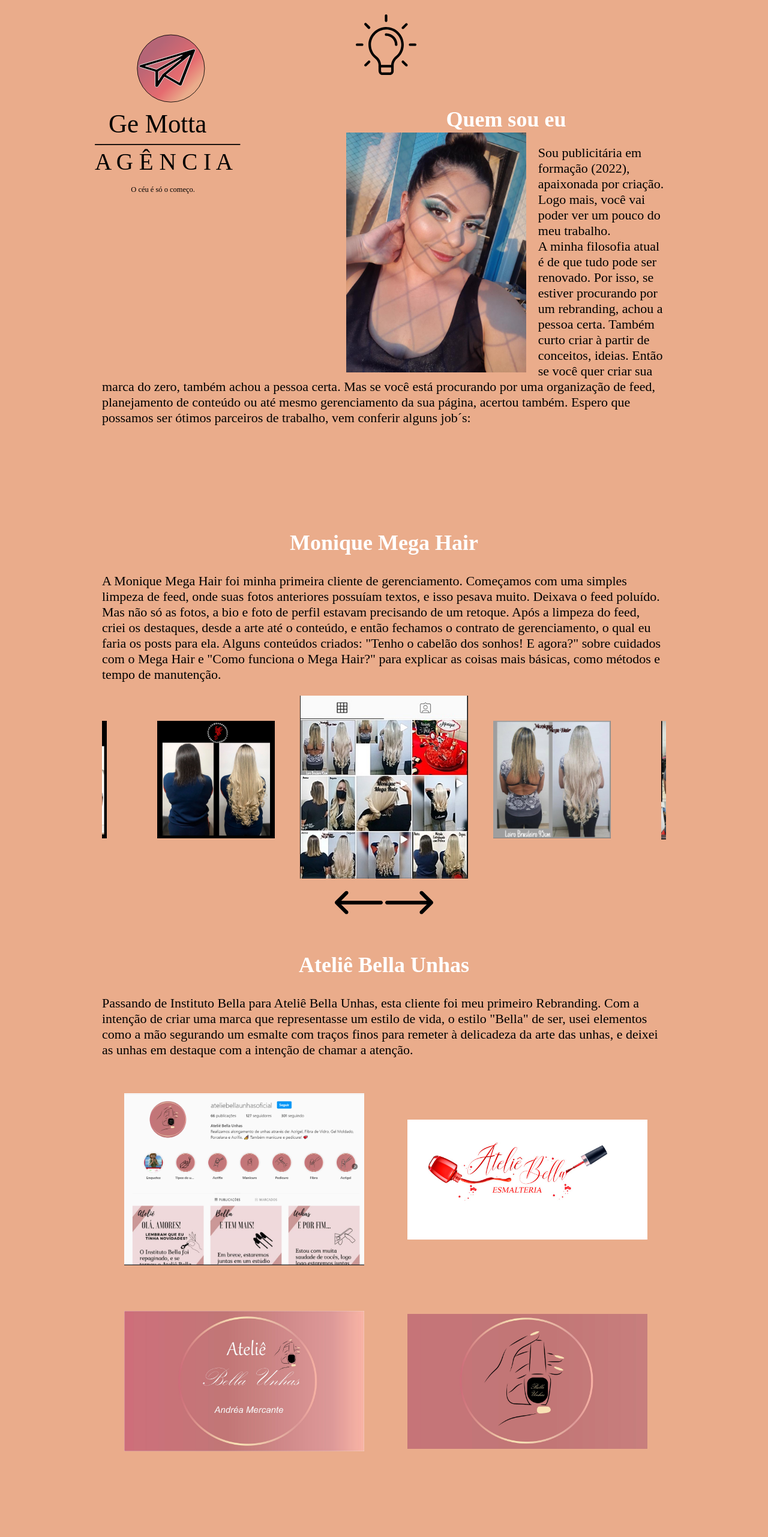
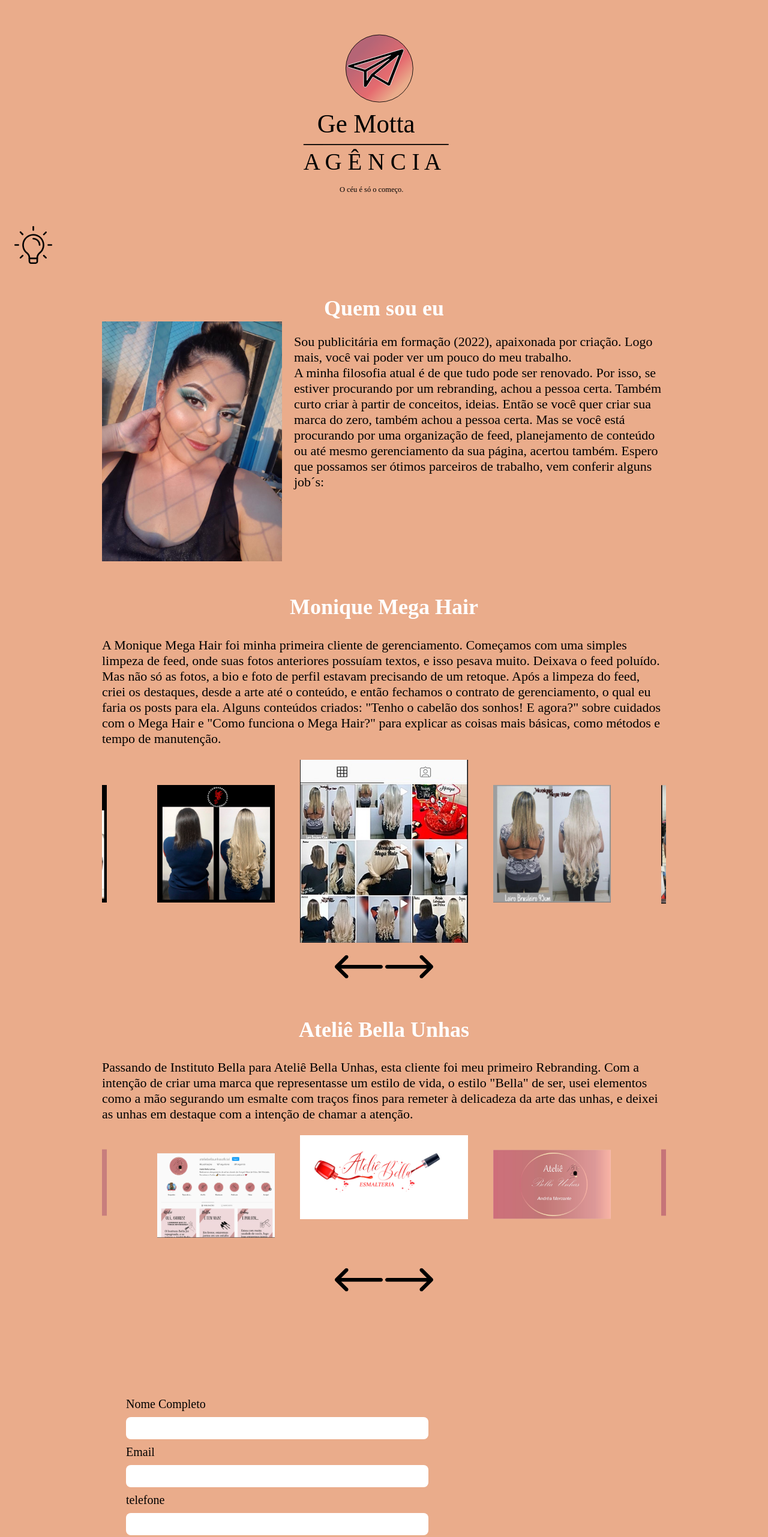
Before and after one commit to MottaGe/AgenciaPage, a plain HTML site: page index.html in a window 1280 px wide. Shown: the top 2563 px of the page at 60% size. Drawn offline with Linux system fonts and the light colour scheme; a web font is replaced by a local one.

Commit message:
ajustes carrossel

```diff
--- a/css/home.css
+++ b/css/home.css
@@ -153,7 +153,7 @@
 
 #luz{
     margin: 0 0 0 1em;
-    width: 8%;
+    width: 5%;
     height: auto;
     cursor: pointer;
 }
@@ -307,7 +307,7 @@
 
 .carousel .foto_carr{
     transform: scale(0.7);
-    transition: 3s;
+    transition: 1s;
 }
 
 .carousel .slick-center{
@@ -338,14 +338,25 @@
 }
 
 .feed2{
-    width: 50%;
+
 }
 
-#carouselD{
-  width:80%;
+
+
+.logo{
+
+    width: 45%;
 }
 
-.logo{
-    float: inline-start;
-    width: 45%;
+.carousel2 .foto_carr2{
+    transform: scale(0.7);
+    transition: 1s;
 }
+
+.carousel2 .slick-center{
+    transform: scale(1);
+}
+
+#fotoA{
+
+}
--- a/index.html
+++ b/index.html
@@ -5,8 +5,8 @@
     <meta charset="UTF-8">
     <meta name="viewport" content="width=device-width, initial-scale=1.0">
     <title>Ge Motta Agencia</title>
-    <link rel="stylesheet" href="./css/home.css">
-    <link rel="stylesheet" href="./css/mobile.css">
+    <link rel="stylesheet" type="text/css" href="./css/home.css">
+    <link rel="stylesheet" type="text/css" href="./css/mobile.css">
 
     <link rel="stylesheet" type="text/css" href="./css/slick.css"/>
     <link rel="stylesheet" type="text/css" href="./css/slick-theme.css"/>
@@ -68,7 +68,7 @@
                 <p>
                     Passando de Instituto Bella para Ateliê Bella Unhas, esta cliente foi meu primeiro Rebranding. Com a intenção de criar uma marca que representasse um estilo de vida, o estilo "Bella" de ser, usei elementos como a mão segurando um esmalte com traços finos para remeter à delicadeza da arte das unhas, e deixei as unhas em destaque com a intenção de chamar a atenção.
                 </p>
-                <table>
+                <!--<table>
                 <tr>
                     <td><img id="foto" class="foto_carr feed2 atelie" src="./imagens/atelie/feed.PNG"></td>
                     <td><img id="foto" class="foto_cliente1 foto_carr atelie" src="./imagens/atelie/logoAntigo.jpeg"></td>
@@ -79,23 +79,26 @@
                     <td><img id="foto" class="foto_cliente3 foto_carr atelie" src="./imagens/atelie/logoinsta.jpeg"></td>
                 </tr>
             </table>
-                    <!--
-                <div class="carousel" id="carouselD">
+        -->
 
-                    <img id="foto" class="foto_carr" src="./imagens/atelie/feed.PNG">
-                    <img id="foto" class="foto_clientea foto_carr" src="./imagens/atelie/logoAntigo.jpeg">
-                    <img id="foto" class="foto_clientea foto_carr" src="./imagens/atelie/logo.jpeg">
-                    <img id="foto" class="foto_clientea foto_carr" src="./imagens/atelie/logoinsta.jpeg">
+                <div class="carousel2" id="carouselD">
+
+
+                    <img data-name="foto1" id="fotoA" class="foto_clientea foto_carr2" src="./imagens/atelie/logoAntigo.jpeg" >
+                    <img data-name="foto2" id="fotoA" class="foto_clientea foto_carr2" src="./imagens/atelie/logo.jpeg">
+                    <img data-name="foto3" id="fotoA" class="foto_clientea foto_carr2" src="./imagens/atelie/logoinsta.jpeg">
+                    <img data-name="foto4" id="fotoA" class="foto_carr2 feed2" src="./imagens/atelie/feed.PNG" >
 
 
 
                 </div>
                 <div class="divArrows">
                     <img id="left-arrowa" class="arrow" src="./imagens/left-arrow.svg">
+                    <span>
                     <img id="right-arrowa" class="arrow" src="./imagens/arrow.svg">
                 </div>
 
-                <-- Botao modal
+                <!-- Botao modal
                 <br><button  id="ModalA" class="enviar btnModal">ver fotos</button>
                 -->
                 </div>
--- a/js/carousel.js
+++ b/js/carousel.js
@@ -1,5 +1,7 @@
 $(document).ready(function(){
     $('#carouselD').slick({
+
+        infinite: true,
 
 
 
@@ -35,7 +37,13 @@
 
     });
 
+
+
     $('#carouselDm').on('afterChange', function(){
-        console.log ("mudou")
+        console.log ("mudou moni")
+    });
+
+    $('#carouselD').on('afterChange', function(){
+
     });
 });
```
